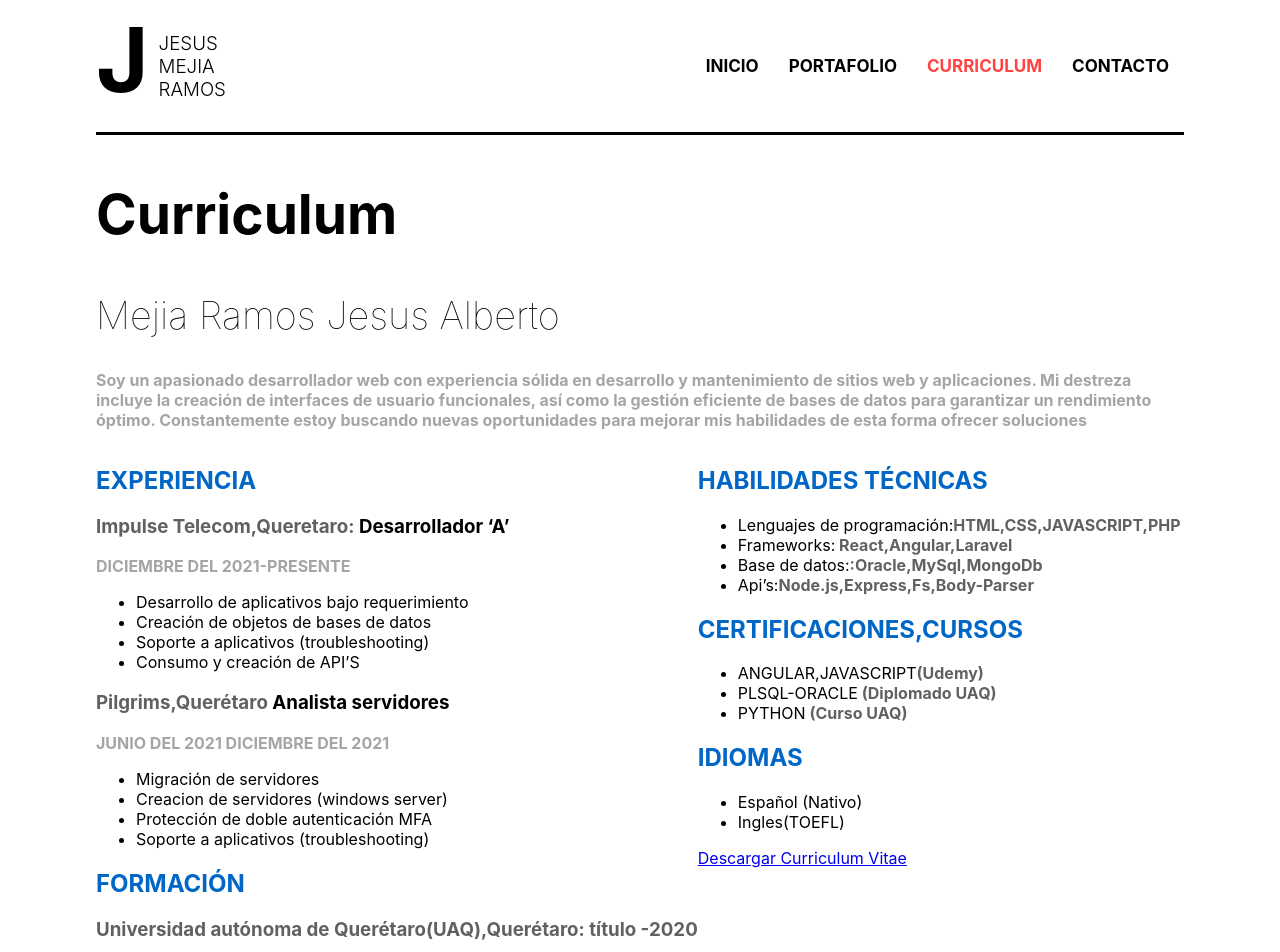
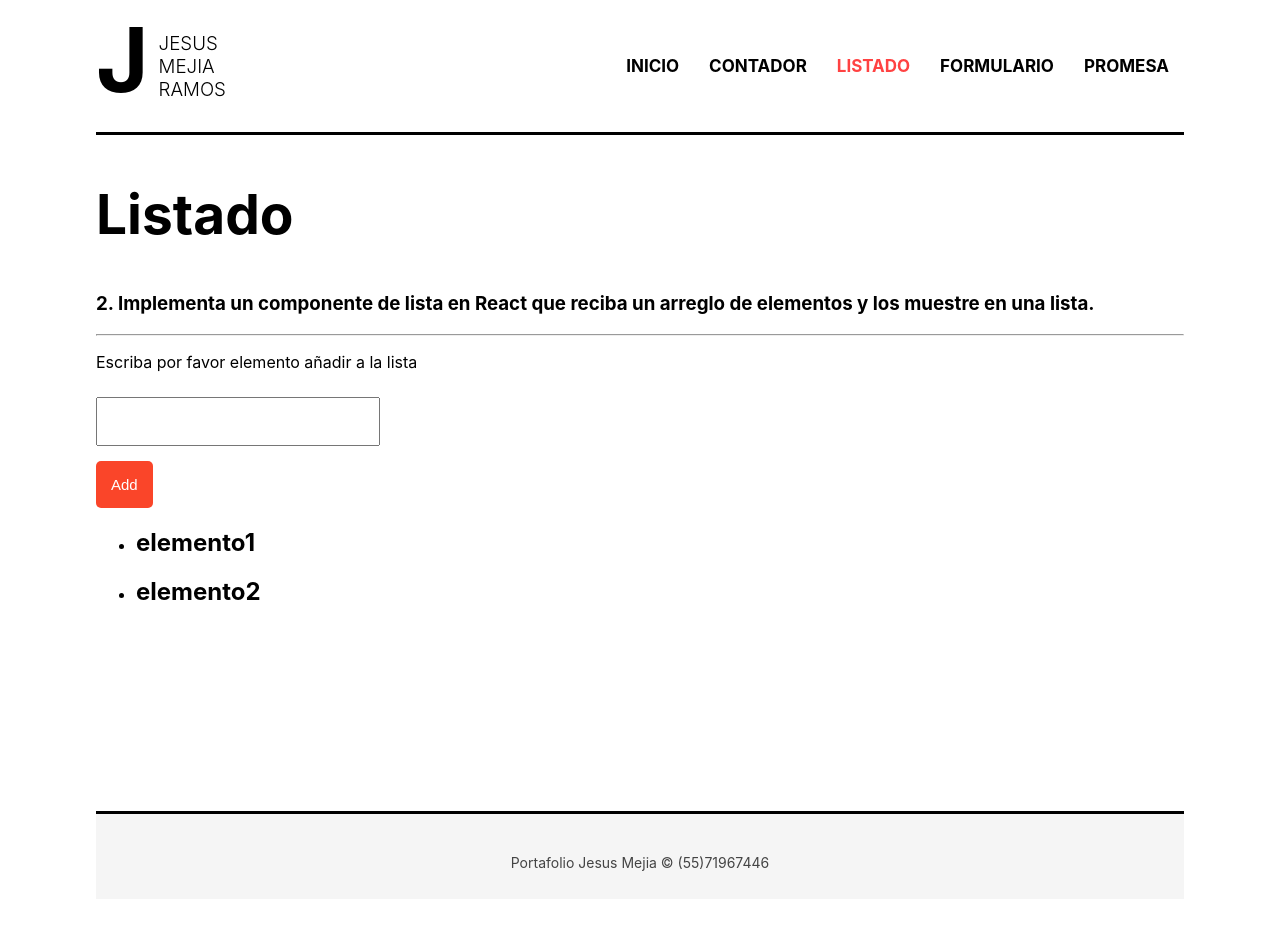
Before and after one commit to chuyMejia/portafolio-react, a React (Create React App) app: page /curriculum in a window 1280 px wide. Shown: the top 952 px of the page. After the commit the page ends 899 px from the top, so only its background shows below. Built offline with nearby package versions, Linux system fonts and the light colour scheme.

Commit message:
first commit

```diff
--- a/src/components/Contacto.js
+++ b/src/components/Contacto.js
@@ -1,44 +1,35 @@
-import React from 'react'
+import React, { useState } from 'react';
 
 export const Contacto = () => {
+  const [nombre, setNombre] = useState('example');
+  const [correo, setCorreo] = useState('example@gmail.com');
+
+  const handleFormSubmit = (e) => {
+    e.preventDefault();
+
+    setNombre(e.target.elements.nombre.value);
+    setCorreo(e.target.elements.correo.value);
+  };
+
   return (
-
     <div className="page">
-      <h1 className="heading">Contacto</h1>
+      <h1 className="heading">Formulario</h1>
       <div className='m_contact'>
         <div className='con'>
-          <form className="contact" action="mailto:jesussoft95@gmail.com">
-            <input type="text" placeholder="Nombre" />
-
-            <input type="text" placeholder="Apellido" />
-
-            <input type="email" placeholder="email" />
-
-            <textarea placeholder="contacto" />
-
+          <form className="contact" onSubmit={handleFormSubmit}>
+            <input type="text" name="nombre" placeholder="Nombre" defaultValue={nombre} />
+            <input type="email" name="correo" placeholder="Correo electrónico" defaultValue={correo} />
             <input type="submit" value="ENVIAR" />
-
-
           </form>
-
-
         </div>
         <div className='con'>
-        <div className="contact-card">
-              <h2>Datos de Contacto</h2>
-              <p>Nombre: Jesus Alberto MejiaRamos</p>
-              <p>Correo Electrónico: jesussoft95@gmail.com</p>
-              <p>Teléfono: (55)71967446</p>
-              <p>Dirección: Queretaro,Queretaro</p>
-            </div>
-
+          <div className="contact-card">
+            <h2>DATA</h2>
+            <h3>{nombre}</h3>
+            <h3>{correo}</h3>
+          </div>
         </div>
-
-
-
-
       </div>
-
     </div>
-  )
-}
+  );
+};
--- a/src/components/Curriculum.js
+++ b/src/components/Curriculum.js
@@ -1,91 +1,33 @@
-import React from 'react'
+import React, { useState } from 'react';
 
 export const Curriculum = () => {
-  const pdfUrl = 'images/CV_JESUS_MEJIA_2023.pdf';
+  const [arreglo, setArreglo] = useState(['elemento1','elemento2']);
+  const [nuevoElemento, setNuevoElemento] = useState('');
+
+  const agregarElemento = () => {
+    setArreglo([...arreglo, nuevoElemento]);
+    setNuevoElemento('');
+  };
+
   return (
     <div className="page">
-      <h1 className="heading">Curriculum</h1>
-      <div className='c_index'>
-        <h1>Mejia Ramos Jesus Alberto</h1>
-        <p>Soy un apasionado desarrollador web con experiencia sólida en
-          desarrollo y mantenimiento de sitios web y aplicaciones. Mi
-          destreza incluye la creación de interfaces de usuario
-          funcionales, así como la gestión eficiente de bases de datos para
-          garantizar un rendimiento óptimo. Constantemente estoy
-          buscando nuevas oportunidades para mejorar mis habilidades
-          de esta forma ofrecer soluciones
-        </p>
+      <h1 className="heading">Listado</h1>
+      <h3>2. Implementa un componente de lista en React que reciba un arreglo de elementos y los muestre en una lista.</h3>
+      <hr></hr>
+      <p>Escriba por favor elemento añadir a la lista</p>
+      <input
+        type='text'
+        value={nuevoElemento}
+        onChange={(e) => setNuevoElemento(e.target.value)}
+      />
+      <button onClick={agregarElemento}>Add</button>
 
+      <ul>
 
-
-        <div className='columns'>
-          <div className="column">
-          <h2>EXPERIENCIA</h2>
-            <h3><strong>Impulse Telecom,Queretaro:</strong> Desarrollador ‘A’</h3>
-            <p>DICIEMBRE DEL 2021-PRESENTE</p>
-            <ul>
-              <li>Desarrollo de aplicativos bajo requerimiento</li>
-              <li>Creación de objetos de bases de datos</li>
-              <li>Soporte a aplicativos (troubleshooting)</li>
-              <li>Consumo y creación de API’S</li>
-            </ul>
-            <h3><strong>Pilgrims,Querétaro</strong> Analista servidores</h3>
-            <p>JUNIO DEL 2021 DICIEMBRE DEL 2021</p>
-            <ul>
-              <li>Migración de servidores</li>
-              <li>Creacion de servidores (windows server)</li>
-              <li>Protección de doble autenticación MFA</li>
-              <li>Soporte a aplicativos (troubleshooting)</li>
-            </ul>
-            <h2>FORMACIÓN</h2>
-            <h3><strong>Universidad autónoma de Querétaro(UAQ),Querétaro: título -2020</strong></h3>
-            <p>Licenciado en Ingeniería de software especialidad en Base de datos.</p>
-
-          </div>
-          <div className="column">
-          <h2>HABILIDADES TÉCNICAS</h2>
-            <ul>
-              <li>Lenguajes de programación:<strong>HTML,CSS,JAVASCRIPT,PHP</strong></li>
-              <li>Frameworks:<strong> React,Angular,Laravel</strong></li>
-              <li>Base de datos:<strong>:Oracle,MySql,MongoDb</strong></li>
-              <li>Api’s:<strong>Node.js,Express,Fs,Body-Parser</strong></li>
-
-
-            </ul>
-            <h2>CERTIFICACIONES,CURSOS</h2>
-            <ul>
-              <li>ANGULAR,JAVASCRIPT<strong>(Udemy)</strong></li>
-              <li>PLSQL-ORACLE<strong> (Diplomado UAQ)</strong></li>
-              <li>PYTHON<strong> (Curso UAQ)</strong></li>
-            </ul>
-
-            <h2>IDIOMAS</h2>
-            <ul>
-              <li> Español (Nativo)</li>
-              <li> Ingles(TOEFL)</li>
-
-            </ul>
-
-            <a href={pdfUrl} download="cv_Jesus_Mejia.pdf">
-              Descargar Curriculum Vitae
-            </a>
-
-
-
-          </div>
-        </div>
-
-
-        {/*    <h2>conocimiento</h2>
-    <h2>educacion</h2>
-    <h2>proyectos</h2>
-    <h2>certificates</h2>
-
-*/ }
-
-      </div>
-
-
+        {arreglo.map((elemento, index) => (
+          <li key={index}><h2>{elemento}</h2></li>
+        ))}
+      </ul>
     </div>
-  )
-}
+  );
+};
--- a/src/components/Inicio.js
+++ b/src/components/Inicio.js
@@ -5,19 +5,14 @@ import { ListadoTrabajos } from './ListadoTrabajos'
 export const Inicio = () => {
   return (
     <div className="home">
-      <h1>Soy un apasionado desarrollador web con experiencia sólida en
-desarrollo y mantenimiento de <strong>sitios web y aplicaciones.</strong> Mi
-destreza incluye la creación de interfaces de usuario
-funcionales, así como la gestión eficiente de <strong>bases de datos</strong> para
-garantizar un rendimiento óptimo. Constantemente estoy
-buscando nuevas oportunidades para mejorar mis habilidades
-de esta forma ofrecer soluciones</h1>
-      <h2 className="title">----<Link to="/contacto">CONTACTO</Link></h2>
+      <h1>EXAMEN</h1>
+      {/* <h2 className="title">----<Link to="/contacto">CONTACTO</Link></h2> */}
 
       <section className="last-works">
-      <h2 className="heading">Projectos</h2>
-      <p><Link to="/portafolio">Ver todos los proyectos</Link> </p>
-      <ListadoTrabajos limite="2"/>
+      {/* <h2 className="heading">Projectos</h2> */}
+      <h3>En este proyecto de REACT se encuentran las respuestas del examen solisitado </h3>
+      {/* <p><Link to="/portafolio">Ver todos los proyectos</Link> </p> */}
+      {/* <ListadoTrabajos limite="2"/> */}
       </section>
     </div>
   )
--- a/src/components/Portafolio.js
+++ b/src/components/Portafolio.js
@@ -1,12 +1,22 @@
-import React from 'react'
+
 import { ListadoTrabajos } from './ListadoTrabajos';
+import React, { useEffect, useState } from 'react'
 
 export const Portafolio = () => {
+  const [contador,setContador] = useState(0);
+
+ function  modContador(){
+      setContador(contador + 1);
+  }
+
   return (
     <div className="page">
-      <h1 className= "heading">Portafolio</h1>
-      <h3>Algunos de los proyectos realizados</h3>
-      <ListadoTrabajos/>
+      <h1 className= "heading">Contador</h1>
+      <h3>1.	Crea un componente funcional en React que renderice un botón y actualice un contador en el estado cada vez que se hace clic en el botón</h3>
+      {/* <ListadoTrabajos/>      */}
+      <hr></hr>
+      <button onClick={modContador} >haz click</button><h1>{contador}</h1>
+
     </div>
   )
 }
--- a/src/components/Servicios.js
+++ b/src/components/Servicios.js
@@ -1,26 +1,49 @@
-import React from 'react'
+
+import React, { useState } from 'react';
 
 export const Servicios = () => {
+
+  const [datos, setDatos] = useState();
+  const [datos2, setDatos2] = useState([]);
+
+  function fetchData() {
+    return new Promise((resolve, reject) => {
+      fetch('https://reqres.in/api/users?page=2')
+        .then(response => {
+          if (!response.ok) {
+            throw new Error(`Error de red - ${response.status}`);
+          }
+          return response.json();
+        })
+        .then(data => {
+          resolve(data);
+          alert(data.data[0].email);
+          setDatos(data.data[0].email);
+         console.log(data.data[0].email);
+        })
+        .catch(error => {
+          reject(error);
+        });
+    });
+  }
+
+  function data(){
+
+    alert('fffssjhgg');
+  }
+
   return (
     <div className="page">
-      <h1 className= "heading">Servicios</h1>
+      <h1 className= "heading">Promesa async</h1>
+      <h3>Integra una llamada a una API en un componente de React y muestra los datos obtenidos.</h3>
       <section className="sevices">
-        <article className="sevice">
-          <h2>Desarollo web front-end</h2>
-          <p>fhhf fuhf fhhhf hfhfh f </p>
 
-        </article>
-        <article className="sevice">
-          <h2>Desarollo web BACK-end</h2>
-          <p>fhhf fuhf fhhhf hfhfh f </p>
+        <hr></hr>
 
-        </article>
+        <button onClick={fetchData}>Realizar Peticion</button>
+        <p>{datos}</p>
 
-        <article className="sevice">
-          <h2>DB</h2>
-          <p>fhhf fuhf fhhhf hfhfh f </p>
 
-        </article>
 
       </section>
     </div>
--- a/src/components/layout/HeaderNav.js
+++ b/src/components/layout/HeaderNav.js
@@ -14,16 +14,19 @@ export const HeaderNav = () => {
                <NavLink to="/inicio" className={({isActive})=>isActive ? "active":"" }>Inicio</NavLink>
             </li>
             <li>
-               <NavLink to="/portafolio" className={({isActive})=>isActive ? "active":"" }>portafolio</NavLink>
+               <NavLink to="/portafolio" className={({isActive})=>isActive ? "active":"" }>CONTADOR</NavLink>
             </li>
             {/*<li>
                <NavLink to="/servicios" className={({isActive})=>isActive ? "active":"" }>servicios</NavLink>
             </li>*/}
             <li>
-               <NavLink to="/curriculum" className={({isActive})=>isActive ? "active":"" }>curriculum</NavLink>
+               <NavLink to="/curriculum" className={({isActive})=>isActive ? "active":"" }>Listado</NavLink>
             </li>
             <li>
-               <NavLink to="/contacto" className={({isActive})=>isActive ? "active":"" }>contacto</NavLink>
+               <NavLink to="/contacto" className={({isActive})=>isActive ? "active":"" }>Formulario</NavLink>
+            </li>
+            <li>
+               <NavLink to="/servicios" className={({isActive})=>isActive ? "active":"" }>Promesa</NavLink>
             </li>
           </ul>
         </nav>
--- a/src/router/MisRutas.js
+++ b/src/router/MisRutas.js
@@ -7,6 +7,7 @@ import { Footer } from '../components/layout/Footer';
 import { HeaderNav } from '../components/layout/HeaderNav';
 import { Portafolio } from '../components/Portafolio';
 import { Proyecto } from '../components/Proyecto';
+import { Servicios } from '../components/Servicios';
 
 export const MisRutas = () => {
   return (
@@ -19,7 +20,7 @@ export const MisRutas = () => {
          <Route path="/" element={<Navigate to="/inicio"/>}></Route>
          <Route path="/inicio" element={<Inicio/>}></Route>
          <Route path="/portafolio" element={<Portafolio/>}></Route>
-          {/*<Route path="/servicios" element={<Servicios/>}></Route>*/}
+         <Route path="/servicios" element={<Servicios/>}></Route>
          <Route path="/curriculum" element={<Curriculum/>}></Route>
          <Route path="/contacto" element={<Contacto/>}></Route>
          <Route path="/proyecto/:id" element={<Proyecto/>}></Route>
```
